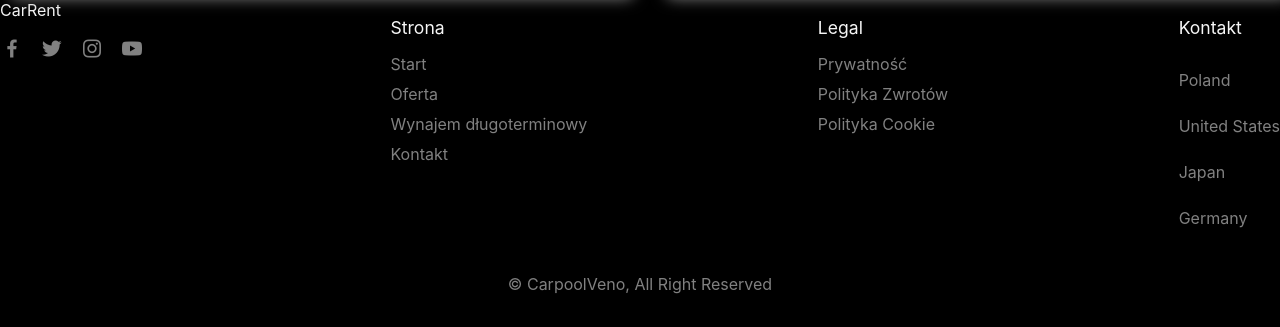
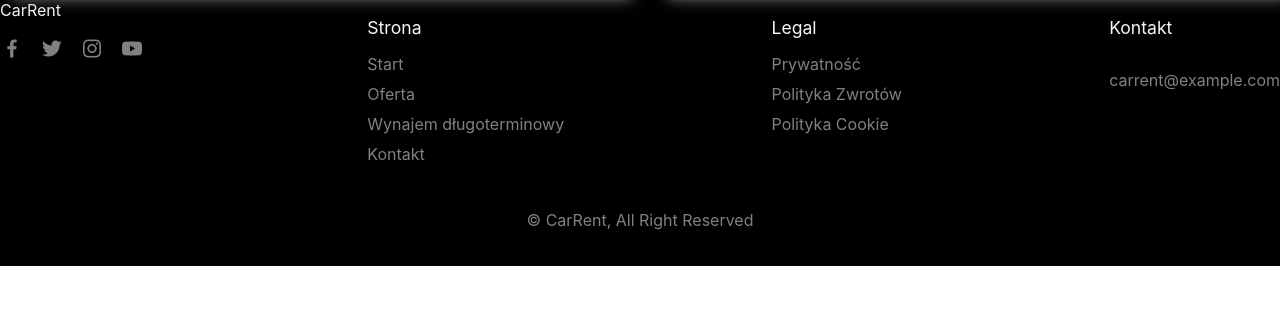
Before and after one commit to MarcinPilarz/WypozyczalniaSamochodow, a React (Create React App) app in the folder my-app/: page / in a window 1280 px wide. Shown: the part 584-911 px from the top of the page. After the commit the page ends 850 px from the top, so only its background shows below. Built offline with nearby package versions, Linux system fonts and the light colour scheme; no server answers.

Commit message:
MenuUI Updated Footer

```diff
--- a/my-app/src/components/Footer.js
+++ b/my-app/src/components/Footer.js
@@ -38,16 +38,13 @@ function Footer() {
 
               <div className='footer-box'>
                 <h3>Kontakt</h3>
-                <p>Poland</p>
-                <p>United States</p>
-                <p>Japan</p>
-                <p>Germany</p>
+                <p>carrent@example.com</p>
 
               </div>
         </div>
     </section>
     <div className='copyright'>
-        <p>&#169; CarpoolVeno, All Right Reserved</p>
+        <p>&#169; CarRent, All Right Reserved</p>
     </div>
     </>
   )
```
